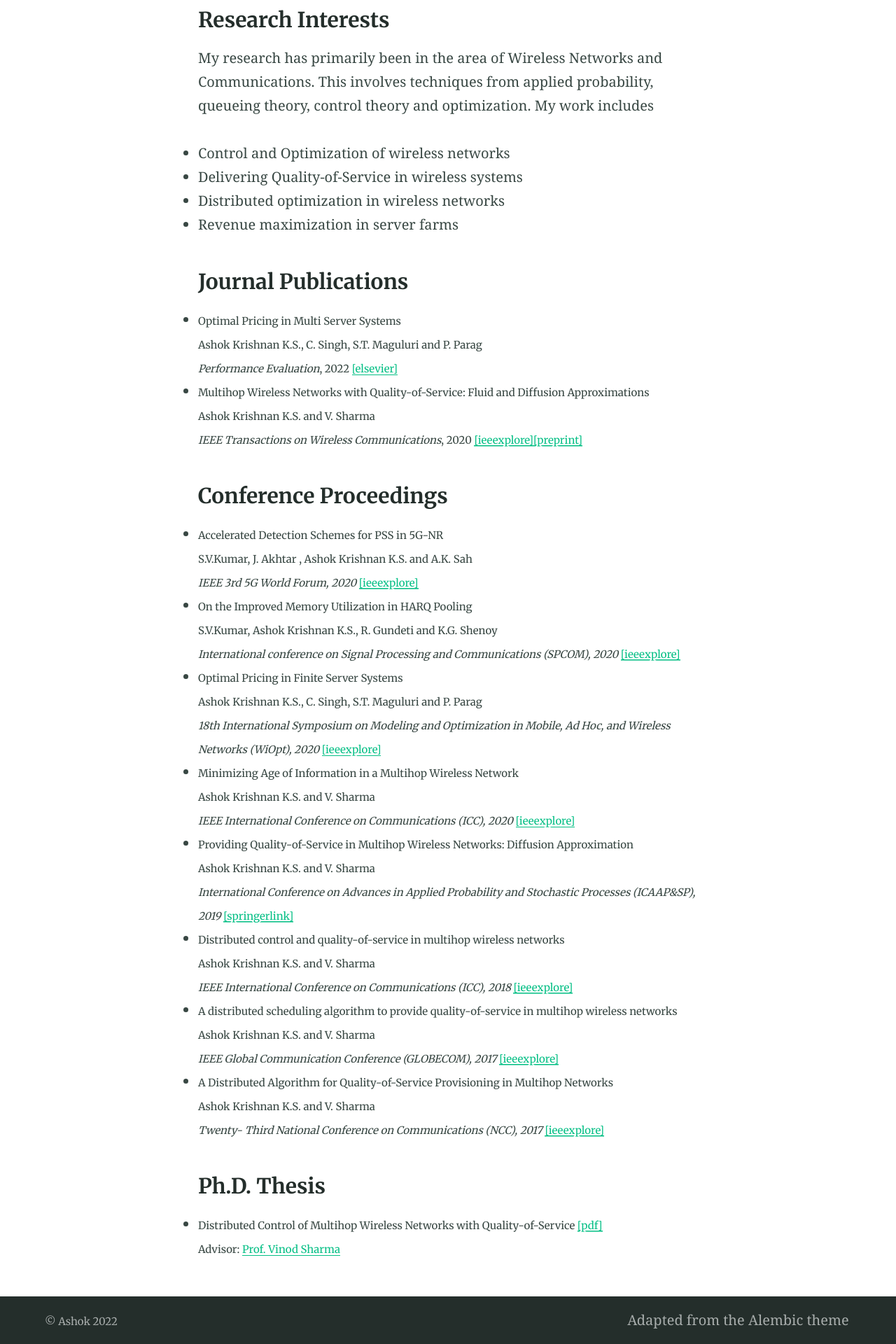
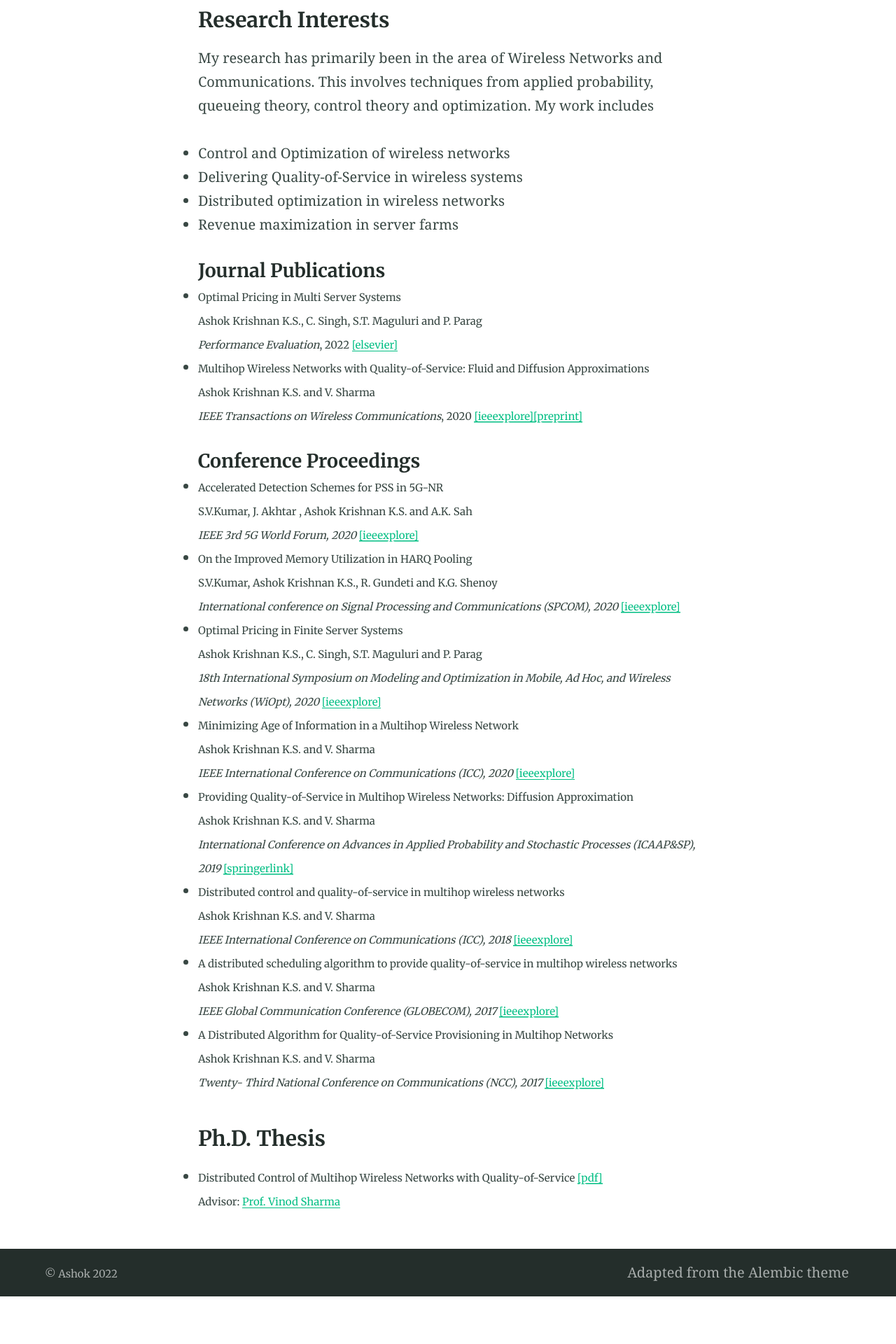
Before and after one commit to ashokkri/ashokkri.github.io, a Jekyll site: the page built from index.md, in a window 1280 px wide. Shown: the part 565-2485 px from the top of the page at 70% size. Built offline with Jekyll 4.4.1, drawn with Linux system fonts in a browser that asks for light colours; after the commit the page ends 2417 px from its top, so only the background shows below that.

```diff
--- a/index.md
+++ b/index.md
@@ -19,7 +19,7 @@ I am a postdoctoral researcher at Inria, Sophia Antipolis. I obtained my Ph.D. f
 - Distributed optimization in wireless networks
 - Revenue maximization in server farms
 
-### Journal Publications
+#### Journal Publications
 
 - <small>Optimal Pricing in Multi Server Systems
   Ashok Krishnan K.S., C. Singh, S.T. Maguluri and P. Parag
@@ -29,7 +29,7 @@ I am a postdoctoral researcher at Inria, Sophia Antipolis. I obtained my Ph.D. f
    Ashok Krishnan K.S. and V. Sharma
    *IEEE Transactions on Wireless Communications*, 2020 [[ieeexplore]](https://ieeexplore.ieee.org/document/9184257)[[preprint]](https://ashokkri.github.io/pdfs/MHopWirelessQoS.pdf)
 
-### Conference Proceedings
+#### Conference Proceedings
 
 - <small>Accelerated Detection Schemes for PSS in 5G-NR
    S.V.Kumar, J. Akhtar , Ashok Krishnan K.S. and A.K. Sah
```
